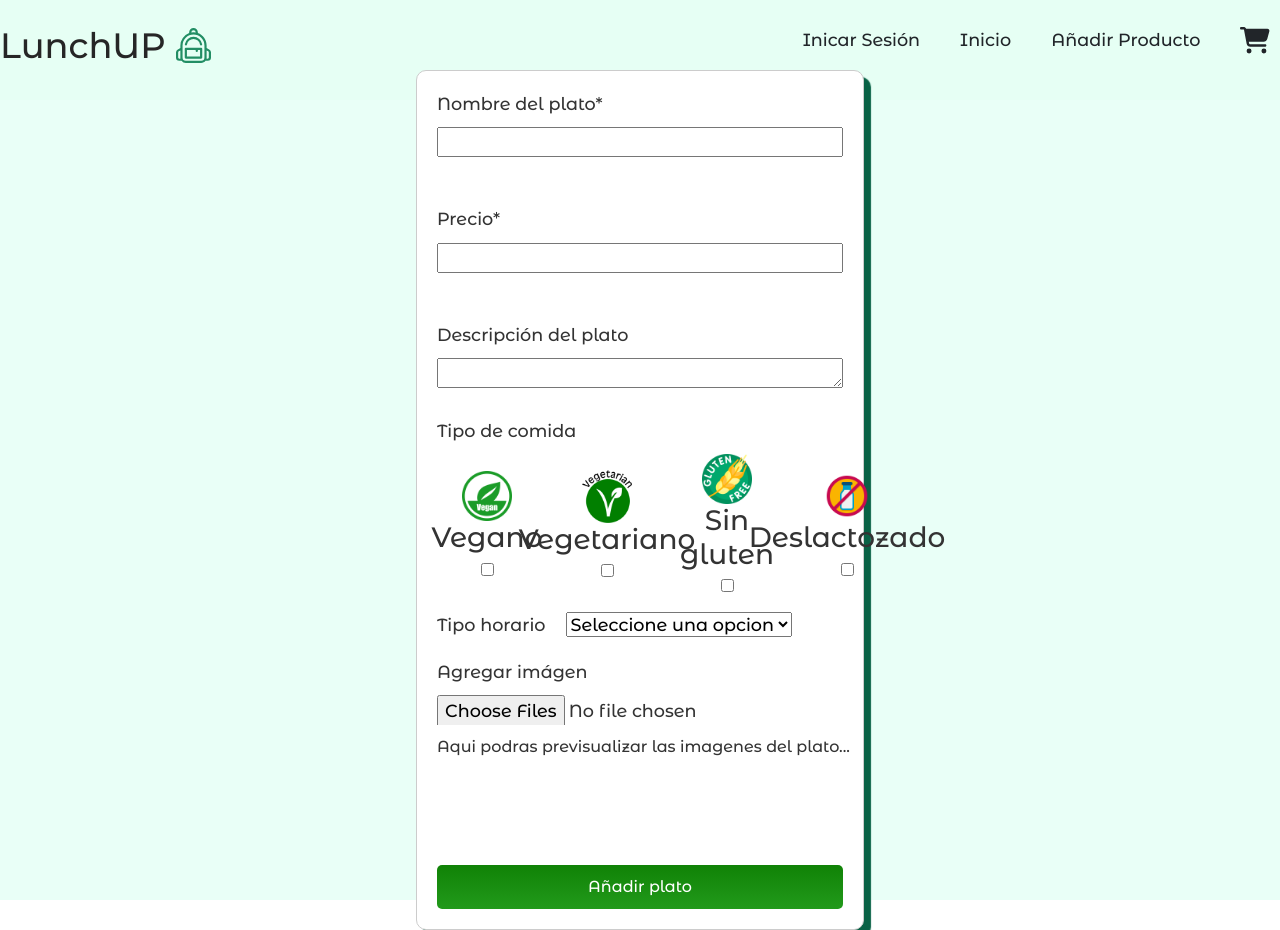
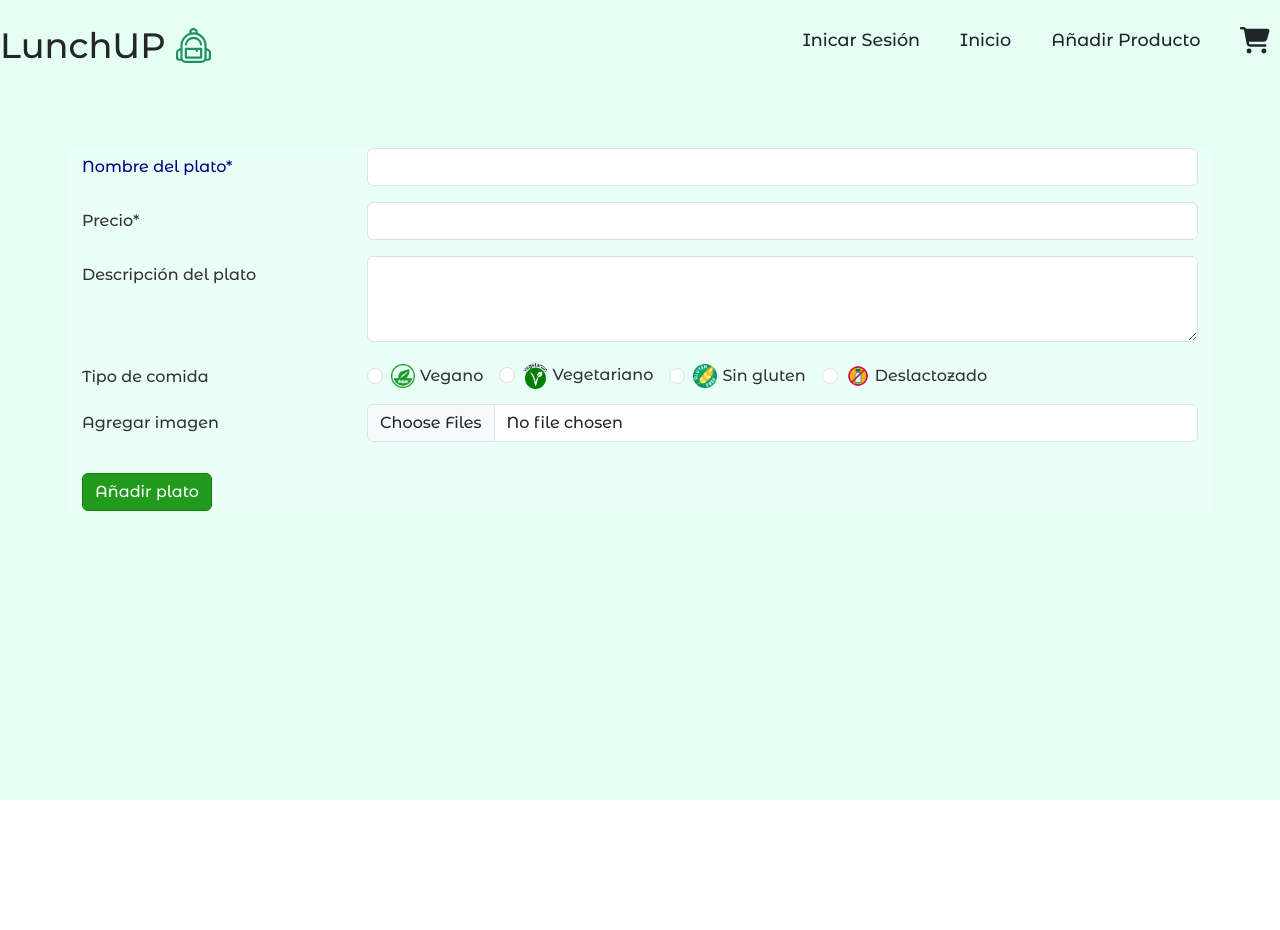
Before and after one commit to LaunchUP-INC/LunchUP-FRONT, a React (Vite) app: page /products/add in a window 1280 px wide. After the commit the page ends 800 px from the top, so only its background shows below. Built offline with nearby package versions, Linux system fonts and the light colour scheme.

Commit message:
Se modifica el componente ProductForm, migrando el codigo a Bootstrap

```diff
--- a/src/components/ProductForm/ProductForm.jsx
+++ b/src/components/ProductForm/ProductForm.jsx
@@ -1,5 +1,6 @@
 import { useState } from "react";
 import { useDispatch } from "react-redux";
+import { Form, Button, Container, Row, Col, InputGroup, FormControl } from 'react-bootstrap';
 import veganIcon from "../../utils/foodTypesIcons/vegan-icon.png";
 import vegetarianIcon from "../../utils/foodTypesIcons/vegetarian-icon.png";
 import glutenFreeIcon from "../../utils/foodTypesIcons/gluten-free.png";
@@ -10,9 +11,274 @@ import styles from "./ProductForm.module.css"; // Asegúrate de importar tu arch
 import { postDish } from "../../redux/actions";
 
 const ProductForm = () => {
+  // const dispatch = useDispatch();
+
+  // //Estado del plato que se posteara
+  // const [dish, setDish] = useState({
+  //   name: "",
+  //   description: "",
+  //   price: "",
+  //   images: [],
+  //   Meal_Type: {
+  //     vegan: false,
+  //     vegetarian: false,
+  //     glutenFree: false,
+  //     dairyFree: false,
+  //   },
+  //   mealTime: "",
+  // });
+  // console.log(dish);
+
+  // //Estado de la validacion de errores
+  // const [errors, setErrors] = useState({
+  //   name: "",
+  //   price: "",
+  // });
+
+  // //Funcion que actualiza el estado dish con datos ingrazados
+  // const handleChange = (e) => {
+  //   const { name, value } = e.target;
+
+  //   // Validar el campo específico
+  //   let error = "";
+  //   if (name === "name") {
+  //     error = validateName(value);
+  //   } else if (name === "price") {
+  //     error = validatePrice(value);
+  //   }
+
+  //   //Actualiza el estado del dish
+  //   setDish({
+  //     ...dish,
+  //     [name]: value,
+  //   });
+
+  //   // Actualiza el estado de los errores
+  //   setErrors({
+  //     ...errors,
+  //     [name]: error,
+  //   });
+  // };
+
+  // //Funcion que actualiza el objeto con los mealTypes
+  // const handleCheckboxChange = (e) => {
+  //   const { name, checked } = e.target;
+
+  //   setDish((prevDish) => ({
+  //     ...prevDish,
+  //     Meal_Type: {
+  //       ...prevDish.Meal_Type,
+  //       [name]: checked,
+  //     },
+  //   }));
+  // };
+
+  // //Funcion que agrega las imagenes del plato al array de imagenes
+  // const handleFileChange = (e) => {
+  //   const files = Array.from(e.target.files);
+
+  //   setDish((prevDish) => ({
+  //     ...prevDish,
+  //     images: [...prevDish.images, ...files],
+  //   }));
+  // };
+
+  // //Funcion para hacer el submit del form
+  // const handleSubmit = (e) => {
+  //   e.preventDefault();
+
+  //   // Validar todos los campos obligatorios
+  //   const errorName = validateName(dish.name);
+  //   const errorPrice = validatePrice(dish.price);
+
+  //   // Establecer errores
+  //   const newErrors = {
+  //     name: errorName,
+  //     price: errorPrice,
+  //   };
+
+  //   setErrors(newErrors);
+
+  //   // Verificar si hay errores
+  //   const hasErrors = Object.values(newErrors).some((error) => error);
+
+  //   if (!hasErrors) {
+  //     dispatch(postDish(dish));
+  //   }
+  // };
+
+  // return (
+  //   <div className={styles.container}>
+  //     <form className={styles.form} onSubmit={handleSubmit}>
+  //       {/* Sección para poner el nombre del plato */}
+  //       <div className={styles.formGroup}>
+  //         <label className={styles.labelForm}>Nombre del plato*</label>
+  //         <input
+  //           type="text"
+  //           className={styles.inputForm}
+  //           name="name"
+  //           value={dish.name}
+  //           onChange={handleChange}
+  //         />
+  //         <div className={styles.errorContainer}>
+  //           {errors.name && (
+  //             <p className={styles.errorMessage}>{errors.name}</p>
+  //           )}
+  //         </div>
+  //       </div>
+
+  //       {/* Sección para poner precio al plato */}
+  //       <div className={styles.formGroup}>
+  //         <label className={styles.labelForm}>Precio*</label>
+  //         <input
+  //           type="number"
+  //           className={styles.inputForm}
+  //           name="price"
+  //           value={dish.price}
+  //           onChange={handleChange}
+  //         />
+  //         <div className={styles.errorContainer}>
+  //           {errors.price && (
+  //             <p className={styles.errorMessage}>{errors.price}</p>
+  //           )}
+  //         </div>
+  //       </div>
+
+  //       {/* Sección para agregar una descipción al plato */}
+  //       <div className={styles.formGroup}>
+  //         <label className={styles.labelForm}>Descripción del plato</label>
+  //         <textarea
+  //           cols="30"
+  //           rows="10"
+  //           className={styles.inputForm}
+  //           name="description"
+  //           value={dish.description}
+  //           onChange={handleChange}
+  //         />
+  //       </div>
+
+  //       {/* Sección para agregar los tipos del plato */}
+  //       <div className={styles.formGroupMeal}>
+  //         <label className={styles.labelForm}>Tipo de comida</label>
+  //         <div className={styles.iconsContainer}>
+  //           <div className={styles.mealTypeContainer}>
+  //             <img
+  //               src={veganIcon}
+  //               alt="Vegano"
+  //               className={styles.foodTypeIcon}
+  //             />
+  //             <h3>Vegano</h3>
+  //             <input
+  //               type="radio"
+  //               name="vegan"
+  //               checked={dish.Meal_Type.vegan}
+  //               onChange={handleCheckboxChange}
+  //             />
+  //           </div>
+
+  //           <div className={styles.mealTypeContainer}>
+  //             <img
+  //               src={vegetarianIcon}
+  //               alt="Vegetariano"
+  //               className={styles.foodTypeIcon}
+  //             />
+  //             <h3>Vegetariano</h3>
+  //             <input
+  //               type="radio"
+  //               name="vegetarian"
+  //               checked={dish.Meal_Type.vegetarian}
+  //               onChange={handleCheckboxChange}
+  //             />
+  //           </div>
+
+  //           <div className={styles.mealTypeContainer}>
+  //             <img
+  //               src={glutenFreeIcon}
+  //               alt="Libre de gluten"
+  //               className={styles.foodTypeIcon}
+  //             />
+  //             <h3>Sin gluten</h3>
+  //             <input
+  //               type="radio"
+  //               name="glutenFree"
+  //               checked={dish.Meal_Type.glutenFree}
+  //               onChange={handleCheckboxChange}
+  //             />
+  //           </div>
+
+  //           <div className={styles.mealTypeContainer}>
+  //             <img
+  //               src={dairyFreeIcon}
+  //               alt="Deslactozado"
+  //               className={styles.foodTypeIcon}
+  //             />
+  //             <h3>Deslactozado</h3>
+  //             <input
+  //               type="radio"
+  //               name="dairyFree"
+  //               checked={dish.Meal_Type.dairyFree}
+  //               onChange={handleCheckboxChange}
+  //             />
+  //           </div>
+  //         </div>
+  //       </div>
+
+  //       {/* Seccion tipo horario */}
+  //       <div className={styles.formGroupMeal}>
+  //         <label>Tipo horario</label>
+  //         <select
+  //           className={styles.select}
+  //           name="mealTime"
+  //           value={dish.mealTime}
+  //           onChange={handleChange}
+  //         >
+  //           <option value="" disabled>
+  //             Seleccione una opcion
+  //           </option>
+  //           <option value="Breakfast">Desayuno</option>
+  //           <option value="Lunch">Almuerzo</option>
+  //           <option value="Snack">Merienda</option>
+  //           <option value="Dinner">Cena</option>
+  //         </select>
+  //       </div>
+
+  //       {/* Sección para agregar imagen del plato */}
+  //       <div className={styles.formGroup}>
+  //         <label className={styles.labelForm}>Agregar imágen</label>
+  //         <input
+  //           type="file"
+  //           className={styles.inputForm}
+  //           multiple
+  //           onChange={handleFileChange}
+  //         />
+  //         <div className={styles.imagePreview}>
+  //           {dish.images.length > 0 ? (
+  //             dish.images.map((image, index) => (
+  //               <img
+  //                 key={index}
+  //                 src={URL.createObjectURL(image)}
+  //                 alt={`Imagen ${index + 1}`}
+  //                 className={styles.previewImage}
+  //               />
+  //             ))
+  //           ) : (
+  //             <p className={styles.previewText}>
+  //               Aqui podras previsualizar las imagenes del plato...
+  //             </p>
+  //           )}
+  //         </div>
+  //       </div>
+
+  //       <button type="submit" className={styles.button}>
+  //         Añadir plato
+  //       </button>
+  //     </form>
+  //   </div>
+  // );
+
+
+//BOOTSTRAP
 const dispatch = useDispatch();
-
-  //Estado del plato que se posteara
 const [dish, setDish] = useState({
   name: "",
   description: "",
@@ -26,253 +292,115 @@ const ProductForm = () => {
   },
   mealTime: "",
 });
-  console.log(dish);
 
-  //Estado de la validacion de errores
 const [errors, setErrors] = useState({
   name: "",
   price: "",
 });
 
-  //Funcion que actualiza el estado dish con datos ingrazados
 const handleChange = (e) => {
   const { name, value } = e.target;
+  let error = name === "name" ? validateName(value) : validatePrice(value);
 
-    // Validar el campo específico
-    let error = "";
-    if (name === "name") {
-      error = validateName(value);
-    } else if (name === "price") {
-      error = validatePrice(value);
-    }
-
-    //Actualiza el estado del dish
-    setDish({
-      ...dish,
-      [name]: value,
-    });
-
-    // Actualiza el estado de los errores
-    setErrors({
-      ...errors,
-      [name]: error,
-    });
+  setDish({ ...dish, [name]: value });
+  setErrors({ ...errors, [name]: error });
 };
 
-  //Funcion que actualiza el objeto con los mealTypes
 const handleCheckboxChange = (e) => {
-    const { name, checked } = e.target;
+  const { value } = e.target;
 
   setDish((prevDish) => ({
     ...prevDish,
     Meal_Type: {
-        ...prevDish.Meal_Type,
-        [name]: checked,
+      vegan: value === 'vegan',
+      vegetarian: value === 'vegetarian',
+      glutenFree: value === 'glutenFree',
+      dairyFree: value === 'dairyFree',
     },
   }));
 };
 
-  //Funcion que agrega las imagenes del plato al array de imagenes
 const handleFileChange = (e) => {
   const files = Array.from(e.target.files);
-
-    setDish((prevDish) => ({
-      ...prevDish,
-      images: [...prevDish.images, ...files],
-    }));
+  setDish(prevDish => ({ ...prevDish, images: [...prevDish.images, ...files] }));
 };
 
-  //Funcion para hacer el submit del form
 const handleSubmit = (e) => {
   e.preventDefault();
-
-    // Validar todos los campos obligatorios
   const errorName = validateName(dish.name);
   const errorPrice = validatePrice(dish.price);
-
-    // Establecer errores
-    const newErrors = {
-      name: errorName,
-      price: errorPrice,
-    };
+  const newErrors = { name: errorName, price: errorPrice };
 
   setErrors(newErrors);
-
-    // Verificar si hay errores
-    const hasErrors = Object.values(newErrors).some((error) => error);
-
-    if (!hasErrors) {
+  if (!Object.values(newErrors).some(error => error)) {
     dispatch(postDish(dish));
   }
 };
 
 return (
-    <div className={styles.container}>
-      <form className={styles.form} onSubmit={handleSubmit}>
-        {/* Sección para poner el nombre del plato */}
-        <div className={styles.formGroup}>
-          <label className={styles.labelForm}>Nombre del plato*</label>
-          <input
-            type="text"
-            className={styles.inputForm}
-            name="name"
-            value={dish.name}
-            onChange={handleChange}
-          />
-          <div className={styles.errorContainer}>
-            {errors.name && (
-              <p className={styles.errorMessage}>{errors.name}</p>
-            )}
-          </div>
-        </div>
+  <Container className={`mt-5 ${styles.containerCustom}`}>
+  <Form onSubmit={handleSubmit}>
+    <Form.Group as={Row} className="mb-3" controlId="formPlatoNombre">
+      <Form.Label column sm="3" className={styles.labelCustom}>Nombre del plato*</Form.Label>
+      <Col sm="9">
+        <Form.Control type="text" name="name" value={dish.name} onChange={handleChange} isInvalid={!!errors.name} />
+        <Form.Control.Feedback type="invalid">
+          {errors.name}
+        </Form.Control.Feedback>
+      </Col>
+    </Form.Group>
 
-        {/* Sección para poner precio al plato */}
-        <div className={styles.formGroup}>
-          <label className={styles.labelForm}>Precio*</label>
-          <input
-            type="number"
-            className={styles.inputForm}
-            name="price"
-            value={dish.price}
-            onChange={handleChange}
-          />
-          <div className={styles.errorContainer}>
-            {errors.price && (
-              <p className={styles.errorMessage}>{errors.price}</p>
-            )}
-          </div>
-        </div>
+      <Form.Group as={Row} className="mb-3" controlId="formPlatoPrecio">
+        <Form.Label column sm="3">Precio*</Form.Label>
+        <Col sm="9">
+          <Form.Control type="number" name="price" value={dish.price} onChange={handleChange} isInvalid={!!errors.price} />
+          <Form.Control.Feedback type="invalid">
+            {errors.price}
+          </Form.Control.Feedback>
+        </Col>
+      </Form.Group>
 
-        {/* Sección para agregar una descipción al plato */}
-        <div className={styles.formGroup}>
-          <label className={styles.labelForm}>Descripción del plato</label>
-          <textarea
-            cols="30"
-            rows="10"
-            className={styles.inputForm}
-            name="description"
-            value={dish.description}
-            onChange={handleChange}
+      <Form.Group as={Row} className="mb-3">
+        <Form.Label column sm="3">Descripción del plato</Form.Label>
+        <Col sm="9">
+          <Form.Control as="textarea" rows={3} name="description" value={dish.description} onChange={handleChange} />
+        </Col>
+      </Form.Group>
+
+      <Form.Group as={Row} className="mb-2">
+          <Form.Label column sm="3">Tipo de comida</Form.Label>
+          <Col sm="9" className="d-flex align-items-center">
+            {[
+              { label: "Vegano", value: "vegan", icon: veganIcon },
+              { label: "Vegetariano", value: "vegetarian", icon: vegetarianIcon },
+              { label: "Sin gluten", value: "glutenFree", icon: glutenFreeIcon },
+              { label: "Deslactozado", value: "dairyFree", icon: dairyFreeIcon },
+            ].map((type, index) => (
+              <div key={index} className="me-3">
+                <Form.Check
+                  type="radio"
+                  label={<span><img src={type.icon} alt={type.label} style={{ width: '24px', marginRight: '5px' }} />{type.label}</span>}
+                  name="mealType"
+                  value={type.value}
+                  checked={dish.Meal_Type[type.value]}
+                  onChange={handleCheckboxChange}
+                  custom
                 />
               </div>
+            ))}
+          </Col>
+        </Form.Group>
 
-        {/* Sección para agregar los tipos del plato */}
-        <div className={styles.formGroupMeal}>
-          <label className={styles.labelForm}>Tipo de comida</label>
-          <div className={styles.iconsContainer}>
-            <div className={styles.mealTypeContainer}>
-              <img
-                src={veganIcon}
-                alt="Vegano"
-                className={styles.foodTypeIcon}
-              />
-              <h3>Vegano</h3>
-              <input
-                type="checkbox"
-                name="vegan"
-                checked={dish.Meal_Type.vegan}
-                onChange={handleCheckboxChange}
-              />
-            </div>
+      <Form.Group as={Row} className="mb-3">
+        <Form.Label column sm="3">Agregar imagen</Form.Label>
+        <Col sm="9">
+          <Form.Control type="file" multiple onChange={handleFileChange} />
+        </Col>
+      </Form.Group>
 
-            <div className={styles.mealTypeContainer}>
-              <img
-                src={vegetarianIcon}
-                alt="Vegetariano"
-                className={styles.foodTypeIcon}
-              />
-              <h3>Vegetariano</h3>
-              <input
-                type="checkbox"
-                name="vegetarian"
-                checked={dish.Meal_Type.vegetarian}
-                onChange={handleCheckboxChange}
-              />
-            </div>
-
-            <div className={styles.mealTypeContainer}>
-              <img
-                src={glutenFreeIcon}
-                alt="Libre de gluten"
-                className={styles.foodTypeIcon}
-              />
-              <h3>Sin gluten</h3>
-              <input
-                type="checkbox"
-                name="glutenFree"
-                checked={dish.Meal_Type.glutenFree}
-                onChange={handleCheckboxChange}
-              />
-            </div>
-
-            <div className={styles.mealTypeContainer}>
-              <img
-                src={dairyFreeIcon}
-                alt="Deslactozado"
-                className={styles.foodTypeIcon}
-              />
-              <h3>Deslactozado</h3>
-              <input
-                type="checkbox"
-                name="dairyFree"
-                checked={dish.Meal_Type.dairyFree}
-                onChange={handleCheckboxChange}
-              />
-            </div>
-          </div>
-        </div>
-
-        {/* Seccion tipo horario */}
-        <div className={styles.formGroupMeal}>
-          <label>Tipo horario</label>
-          <select
-            className={styles.select}
-            name="mealTime"
-            value={dish.mealTime}
-            onChange={handleChange}
-          >
-            <option value="" disabled>
-              Seleccione una opcion
-            </option>
-            <option value="Breakfast">Desayuno</option>
-            <option value="Lunch">Almuerzo</option>
-            <option value="Snack">Merienda</option>
-            <option value="Dinner">Cena</option>
-          </select>
-        </div>
-
-        {/* Sección para agregar imagen del plato */}
-        <div className={styles.formGroup}>
-          <label className={styles.labelForm}>Agregar imágen</label>
-          <input
-            type="file"
-            className={styles.inputForm}
-            multiple
-            onChange={handleFileChange}
-          />
-          <div className={styles.imagePreview}>
-            {dish.images.length > 0 ? (
-              dish.images.map((image, index) => (
-                <img
-                  key={index}
-                  src={URL.createObjectURL(image)}
-                  alt={`Imagen ${index + 1}`}
-                  className={styles.previewImage}
-                />
-              ))
-            ) : (
-              <p className={styles.previewText}>
-                Aqui podras previsualizar las imagenes del plato...
-              </p>
-            )}
-          </div>
-        </div>
-
-        <button type="submit" className={styles.button}>
-          Añadir plato
-        </button>
-      </form>
-    </div>
+      <Button type="submit" variant="primary" className={styles.btnCustom}>Añadir plato</Button>
+      </Form>
+  </Container>
 );
 };
 
--- a/src/components/ProductForm/ProductForm.module.css
+++ b/src/components/ProductForm/ProductForm.module.css
@@ -181,3 +181,28 @@
 .select{
   margin-left: 20px;
 }
+
+
+/* BOOTSTRAP */
+
+.containerCustom {
+  background-color: #e9fff7 !important; /* Usando !important para asegurar que se aplique */
+  border-color: #ffb6c1 !important;
+  color: #333;
+
+}
+
+.labelCustom {
+  color: #000080 !important;
+}
+
+.btnCustom {
+  margin-top: 15PX;
+  background-color: #229a1b !important;
+  border-color: #108206 !important;
+}
+
+.btnCustom:hover {
+  background-color: #108206 !important;
+  border-color: #0a5c10 !important;
+}
--- a/src/index.css
+++ b/src/index.css
@@ -58,3 +58,9 @@ h1 {
   justify-content: center;
   align-items: center;
 }
+
+@media screen and (max-width: 600px) {
+  * {
+    background-size: 100% 100%
+  }
+}
```
Lines whose indentation alone changed are shown as unchanged.
